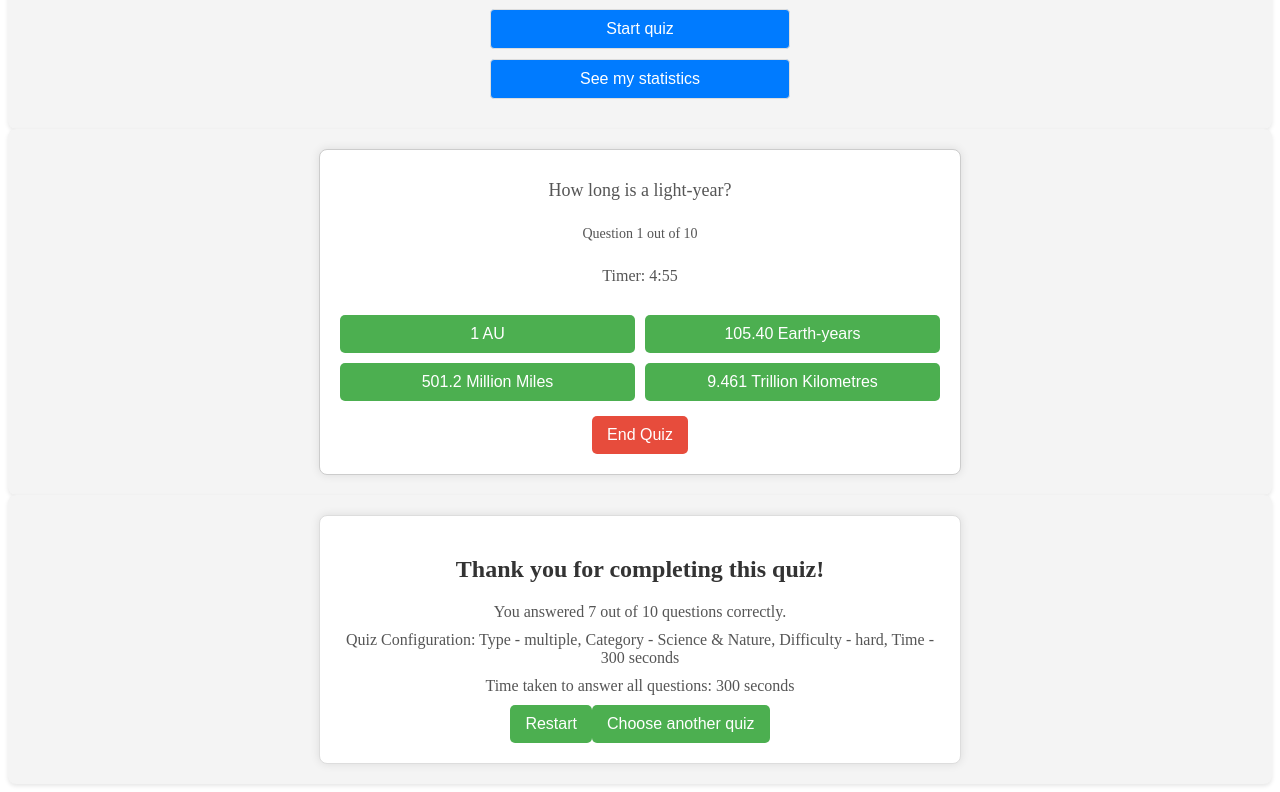
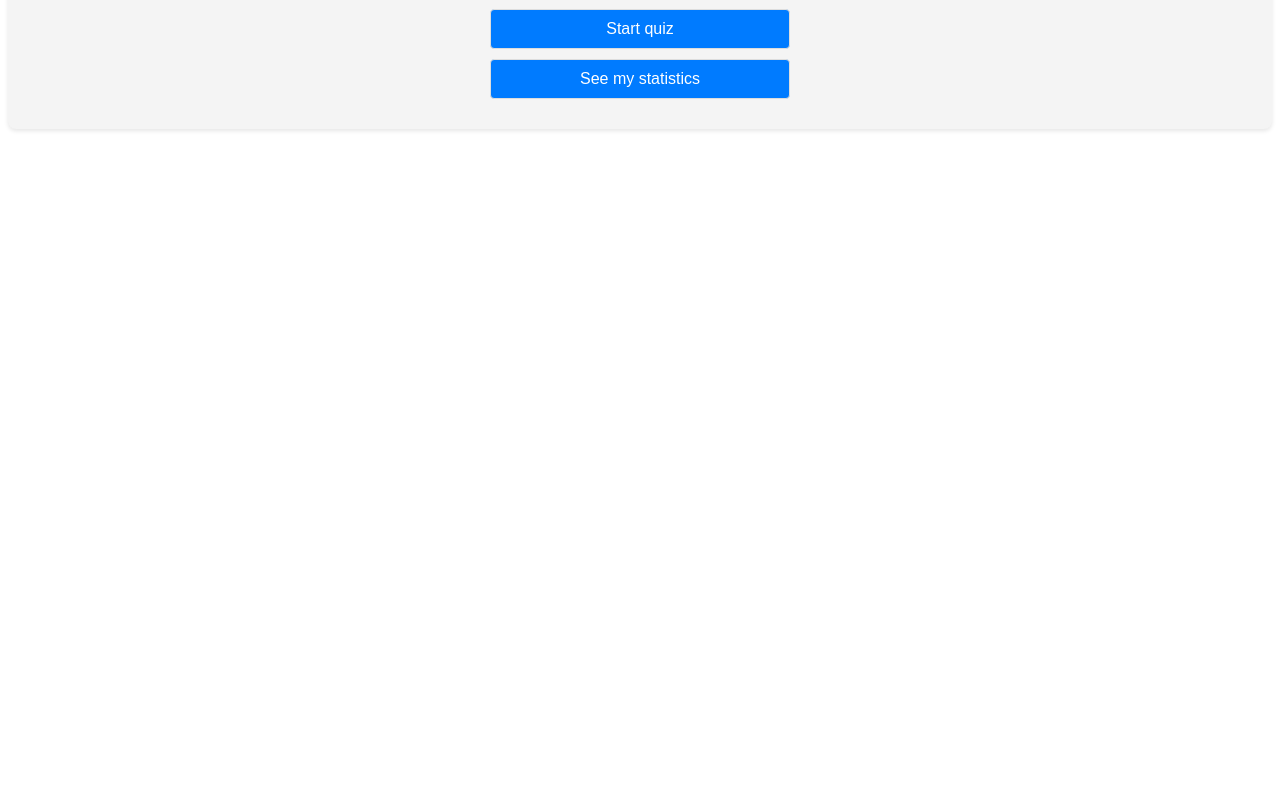
Before and after one commit to Desento/React_01.24, a React (Vite) app: page / in a window 1280 px wide. Shown: the part 309-1101 px from the top of the page. After the commit the page ends 800 px from the top, so only its background shows below. Built offline with nearby package versions, Linux system fonts and the light colour scheme.

Commit message:
task for homework 4

```diff
--- a/package.json
+++ b/package.json
@@ -16,7 +16,8 @@
     "eslint-plugin-prettier": "^5.1.3",
     "prettier": "^3.2.4",
     "react": "^18.2.0",
-    "react-dom": "^18.2.0"
+    "react-dom": "^18.2.0",
+    "react-router-dom": "^6.22.0"
   },
   "devDependencies": {
     "@types/react": "^18.2.43",
--- a/src/App.jsx
+++ b/src/App.jsx
@@ -1,14 +1,11 @@
-import { QuizSettingsScreen } from './QuizSettingsScreen.jsx'
-import { MainQuizScreen } from './MainQiuzScreen.jsx'
-import { QuizResultScreen } from './QuizResultScreen.jsx'
 import './App.css'
+import { RouterProvider } from 'react-router-dom'
+import { router } from './navigation/navigation.jsx'
 
 export const App = () => {
   return (
     <div>
-      <QuizSettingsScreen />
-      <MainQuizScreen />
-      <QuizResultScreen />
+      <RouterProvider router={router} />
     </div>
   )
 }
--- a/src/MainQiuzScreen.jsx
+++ b/src/MainQiuzScreen.jsx
@@ -4,14 +4,6 @@ import './MainQiuzScreen.css'
 import { useState } from 'react'
 
 export const MainQuizScreen = () => {
-  const handleAnswer = (answer) => {
-    console.log(`Selected answer: ${answer}`)
-  }
-
-  const handleEndQuiz = () => {
-    console.log('Quiz ended')
-  }
-
   const [counterOfQuestions, setCounterOfQuestions] = useState(0)
 
   const handleNextQuestion = () => {
@@ -20,18 +12,12 @@ export const MainQuizScreen = () => {
 
   return (
     <div className="container">
-      {counterOfQuestions < arrayOfQuestions.results.length ? (
-        <QuizQuestion
-          question={arrayOfQuestions.results[counterOfQuestions]}
-          totalQuestions={arrayOfQuestions.results.length}
-          onAnswer={handleAnswer}
-          onEndQuiz={handleEndQuiz}
-          onNextQuestion={() => handleNextQuestion()}
-          counterOfQuestions={counterOfQuestions}
-        />
-      ) : (
-        <p>Quiz completed</p>
-      )}
+      <QuizQuestion
+        question={arrayOfQuestions.results[counterOfQuestions]}
+        totalQuestions={arrayOfQuestions.results.length}
+        onNextQuestion={handleNextQuestion}
+        counterOfQuestions={counterOfQuestions}
+      />
     </div>
   )
 }
--- a/src/QuizResultScreen.jsx
+++ b/src/QuizResultScreen.jsx
@@ -1,8 +1,18 @@
 import { result } from './content/content'
 import { Button } from './components/button'
 import './QuizResultScreen.css'
+import { useNavigate } from 'react-router-dom'
+import { ROUTES } from './navigation/routes'
 
 export const QuizResultScreen = () => {
+  const navigate = useNavigate()
+  const handleRestartQuiz = () => {
+    navigate(ROUTES.quiz)
+  }
+  const handleGoQuiz = () => {
+    navigate(ROUTES.root)
+  }
+
   return (
     <div className="container">
       <div className="quiz-result">
@@ -11,8 +21,11 @@ export const QuizResultScreen = () => {
         <p>{`Quiz Configuration: Type - ${result.quizConfig.type}, Category - ${result.quizConfig.category}, Difficulty - ${result.quizConfig.difficulty}, Time - ${result.quizConfig.time} seconds`}</p>
         <p>{`Time taken to answer all questions: ${result.quizConfig.time} seconds`}</p>
 
-        <Button text="Restart" className="qiuz-result-button"></Button>
-        <Button text="Choose another quiz" className="qiuz-result-button"></Button>
+        <Button text="Restart" className="qiuz-result-button" onClick={handleRestartQuiz}></Button>
+        <Button
+          text="Choose another quiz"
+          className="qiuz-result-button"
+          onClick={handleGoQuiz}></Button>
       </div>
     </div>
   )
--- a/src/QuizSettingsScreen.jsx
+++ b/src/QuizSettingsScreen.jsx
@@ -3,8 +3,14 @@ import { typeOfCategory, typeOfDifficulty, typeOfAnswers, typeOfTime } from './c
 import { Select } from './components/select.jsx'
 import { Button } from './components/button.jsx'
 import './QuizSettingsScreen.css'
+import { Outlet, useNavigate } from 'react-router-dom'
+import { ROUTES } from './navigation/routes.jsx'
 
 export const QuizSettingsScreen = () => {
+  const navigate = useNavigate()
+  const handleGoQuiz = () => {
+    navigate(ROUTES.quiz)
+  }
   return (
     <div className="container">
       <InputNumberOfQuestions className="InputNumberOfQuestions setting-screen" />
@@ -12,8 +18,13 @@ export const QuizSettingsScreen = () => {
       <Select props={typeOfDifficulty} className="setting-screen" />
       <Select props={typeOfAnswers} className="setting-screen" />
       <Select props={typeOfTime} className="setting-screen" />
-      <Button text={'Start quiz'} className="setting-screen setting-screen-button" />
+      <Button
+        onClick={handleGoQuiz}
+        text={'Start quiz'}
+        className="setting-screen setting-screen-button"
+      />
       <Button text={'See my statistics'} className="setting-screen setting-screen-button" />
+      <Outlet />
     </div>
   )
 }
--- a/src/components/QuizQuestion.jsx
+++ b/src/components/QuizQuestion.jsx
@@ -1,9 +1,15 @@
 import { useState, useEffect } from 'react';
 import { AnswerButtons } from './AnswerButtons';
 import { Button } from './button';
+import { ModalFinishQuiz } from '../modal/ModalFinish.jsx'
+import { useNavigate } from 'react-router-dom';
+import { ROUTES } from '../navigation/routes';
 
-export const QuizQuestion = ({ question, totalQuestions, onAnswer, onEndQuiz, onNextQuestion, counterOfQuestions }) => {
+export const QuizQuestion = ({ question, totalQuestions, onNextQuestion, counterOfQuestions }) => {
     const [timer, setTimer] = useState(300);
+    const [showModal, setShowModal] = useState(false);
+    const navigate = useNavigate()
+    const showResult = () => navigate(ROUTES.result)
 
     useEffect(() => {
         const timerInterval = setInterval(() => {
@@ -13,14 +19,22 @@ export const QuizQuestion = ({ question, totalQuestions, onAnswer, onEndQuiz, on
         return () => clearInterval(timerInterval);
     }, []);
 
+    useEffect(() => {
+        if (timer === 0) {
+            showResult();
+        }
+    }, [timer]);
+
     const handleAnswerClick = (answer) => {
-        onAnswer(answer);
-        onNextQuestion();
+        if (counterOfQuestions === totalQuestions - 1) {
+            showResult();
+        } else {
+            onNextQuestion();
+        }
     };
 
-
-    const handleEndQuiz = () => {
-        onEndQuiz();
+    const handleContinueQuiz = () => {
+        setShowModal(false);
     };
 
     return (
@@ -37,10 +51,16 @@ export const QuizQuestion = ({ question, totalQuestions, onAnswer, onEndQuiz, on
             <Button
                 text="End Quiz"
                 className="end-quiz-button"
-                onClick={handleEndQuiz}
+                onClick={() => setShowModal(true)}
                 disabled={timer === 0}
-            >
-            </Button>
+            />
+            {showModal && (
+                <ModalFinishQuiz
+                    onCancel={handleContinueQuiz}
+                    onConfirm={showResult}
+                />
+            )}
+
         </div>
     );
 };
--- /dev/null
+++ b/src/modal/ModalFinish.jsx
@@ -0,0 +1,23 @@
+import { Button } from '../components/button';
+import { useNavigate } from 'react-router-dom';
+import { ROUTES } from '../navigation/routes';
+
+export const ModalFinishQuiz = ({ onCancel, onConfirm }) => {
+    const navigate = useNavigate();
+
+    const handleCancel = () => {
+        onCancel();
+    };
+
+    const handleConfirm = () => {
+        onConfirm();
+    };
+
+    return (
+        <div>
+            <p> Are you sure?</p>
+            <Button text="Cancel" onClick={handleCancel} />
+            <Button text='Confirm' onClick={handleConfirm} />
+        </div>
+    );
+};
--- /dev/null
+++ b/src/navigation/navigation.jsx
@@ -0,0 +1,22 @@
+import { createBrowserRouter } from "react-router-dom";
+import { QuizSettingsScreen } from "../QuizSettingsScreen";
+import { MainQuizScreen } from "../MainQiuzScreen";
+import { QuizResultScreen } from "../QuizResultScreen";
+import { ROUTES } from "./routes";
+import { ModalFinishQuiz } from "../modal/modalFinish";
+
+export const router = createBrowserRouter([
+    {
+        path: ROUTES.root,
+        element: <QuizSettingsScreen />
+    },
+    {
+        path: ROUTES.quiz,
+        element: <MainQuizScreen />
+
+    },
+    {
+        path: ROUTES.result,
+        element: <QuizResultScreen />
+    }
+])
--- /dev/null
+++ b/src/navigation/routes.jsx
@@ -0,0 +1,6 @@
+export const ROUTES = {
+    root: '/',
+    quiz: '/quiz',
+    finish: '/quiz/finish',
+    result: '/result'
+}
```
Also changed, not shown: 1 other file (tests, documents, lock files or other folders).
